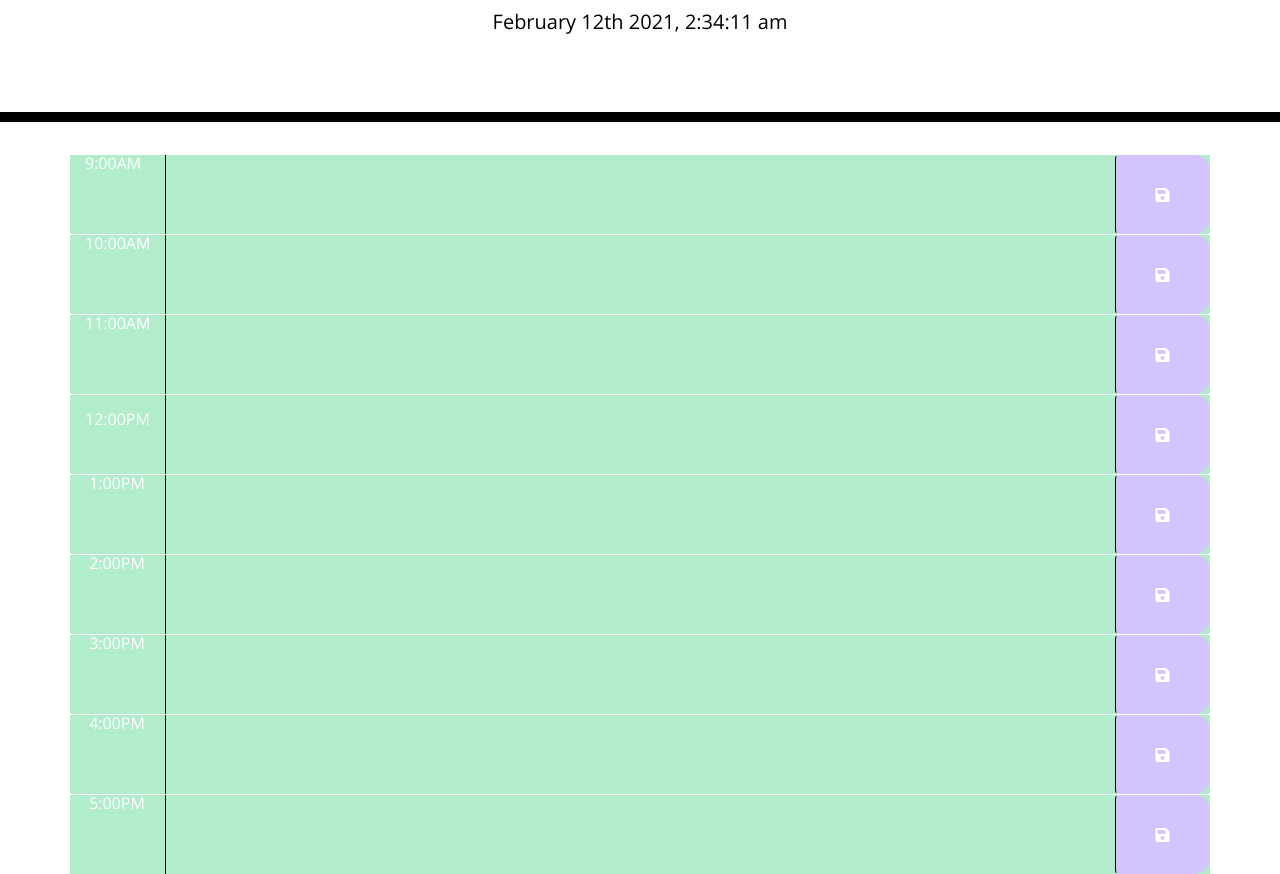
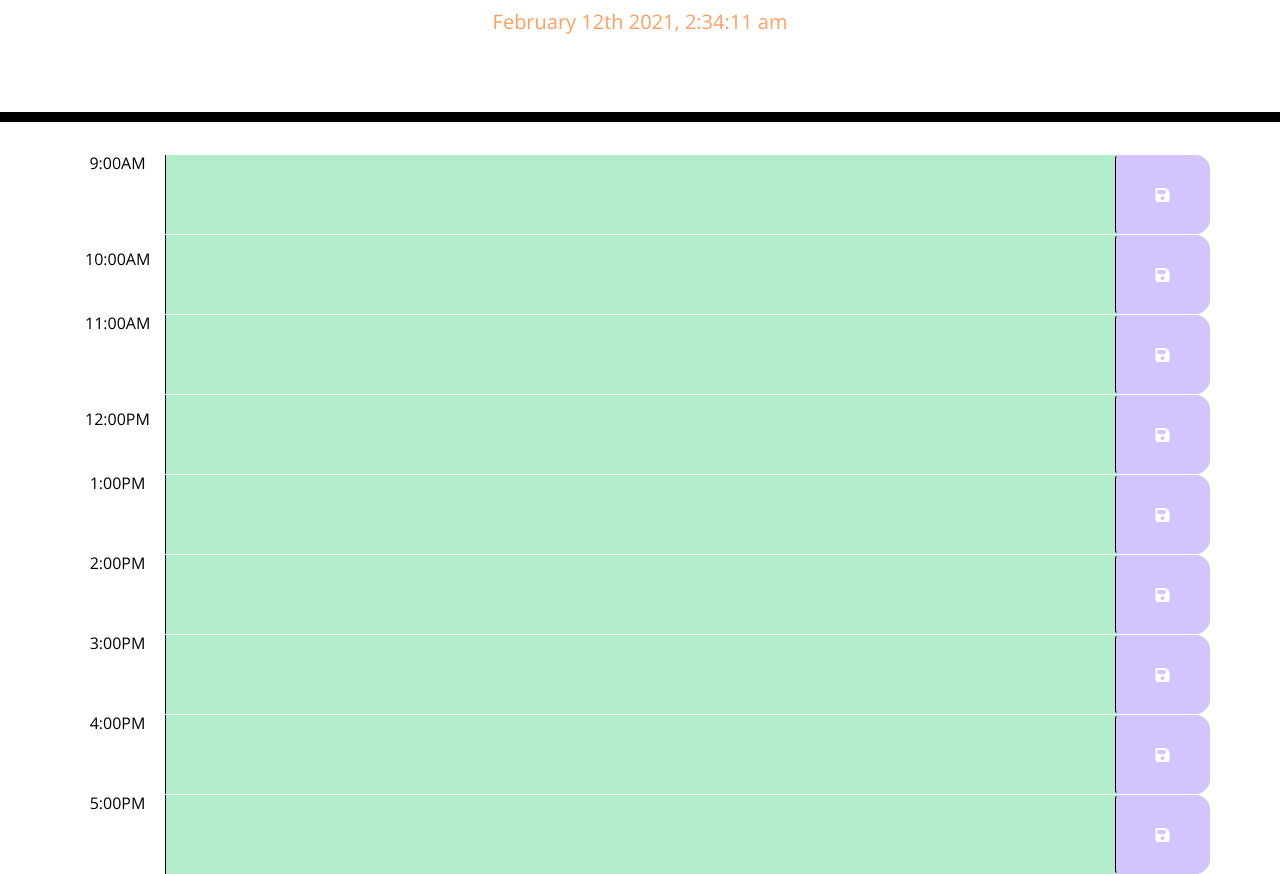
Before and after one commit to cailinyoung/cyoung-dayplanner, a plain HTML site: page index.html in a window 1280 px wide. Shown: the part 182-1056 px from the top of the page. Drawn offline with nearby package versions, Linux system fonts and the light colour scheme.

Commit message:
fixing last minute glitches

```diff
--- a/index.html
+++ b/index.html
@@ -22,54 +22,57 @@
 </head>
 
 <body>
+    <!-- jumbotron -->
     <header class="jumbotron">
         <h1 class="display-3">Work Day Planner</h1>
         <p class="lead">Good morning! Let's start your day!</p>
         <p id="currentDay" class="lead"></p>
     </header>
+
+    <!-- hour time block semantics  -->
     <div class="container">
-        <div id="nineAM" class="row">
-            <div class="col-md-1">9:00AM</div>
+        <div id="nineAm" class="row time-block">
+            <div class="col-md-1 hour"> 9:00AM </div>
             <textarea class="col-md-10 description"></textarea>
             <button class="btn saveBtn col-md-1"><i class="fas fa-save"></i></button>
         </div>
-        <div id="tenAM" class="row">
-            <div class="col-md-1">10:00AM</div>
+        <div id="tenAm" class="row time-block">
+            <div class="col-md-1 hour"> 10:00AM </div>
             <textarea class="col-md-10 description"></textarea>
             <button class="btn saveBtn col-md-1"><i class="fas fa-save"></i></button>
         </div>
-        <div id="elevenAM" class="row">
-            <div class="col-md-1">11:00AM</div>
+        <div id="elevenAm" class="row time-block">
+            <div class="col-md-1 hour">11:00AM </div>
             <textarea class="col-md-10 description"></textarea>
             <button class="btn saveBtn col-md-1"><i class="fas fa-save"></i></button>
         </div>
-        <div id="twelvePM" class="row">
-            <div class="col-md-1"> 12:00PM </div>
+        <div id="twelvePm" class="row time-block">
+            <div class="col-md-1 hour"> 12:00PM </div>
             <textarea class="col-md-10 description"></textarea>
             <button class="btn saveBtn col-md-1"><i class="fas fa-save"></i></button>
         </div>
-        <div id="onePM" class="row">
-            <div class="col-md-1"> 1:00PM </div>
+        <div id="onePm" class="row time-block">
+            <div class="col-md-1 hour"> 1:00PM </div>
             <textarea class="col-md-10 description"></textarea>
             <button class="btn saveBtn col-md-1"><i class="fas fa-save"></i></button>
         </div>
-        <div id="twoPM" class="row">
-            <div class="col-md-1"> 2:00PM </div>
+        <div id="twoPm" class="row time-block">
+            <div class="col-md-1 hour"> 2:00PM </div>
             <textarea class="col-md-10 description"></textarea>
             <button class="btn saveBtn col-md-1"><i class="fas fa-save"></i></button>
         </div>
-        <div id="threePM" class="row">
-            <div class="col-md-1"> 3:00PM </div>
+        <div id="threePm" class="row time-block">
+            <div class="col-md-1 hour"> 3:00PM </div>
             <textarea class="col-md-10 description"></textarea>
             <button class="btn saveBtn col-md-1"><i class="fas fa-save"></i></button>
         </div>
-        <div id="fourPM" class="row">
-            <div class="col-md-1"> 4:00PM </div>
+        <div id="fourPm" class="row time-block">
+            <div class="col-md-1 hour"> 4:00PM </div>
             <textarea class="col-md-10 description"></textarea>
             <button class="btn saveBtn col-md-1"><i class="fas fa-save"></i></button>
         </div>
-        <div id="fivePM" class="row">
-            <div class="col-md-1"> 5:00PM </div>
+        <div id="fivePm" class="row time-block">
+            <div class="col-md-1 hour"> 5:00PM </div>
             <textarea class="col-md-10 description"></textarea>
             <button class="btn saveBtn col-md-1"><i class="fas fa-save"></i></button>
         </div>
--- a/script.js
+++ b/script.js
@@ -9,15 +9,15 @@ $(".saveBtn").on("click", function () {
 });
 
 //  local save data
-$("nineAM .description").val(localStorage.getItem("hour-9"));
-$("tenAM .description").val(localStorage.getItem("hour-10"));
-$("elevenAM .description").val(localStorage.getItem("hour-11"));
-$("twelvePM .description").val(localStorage.getItem("hour-12"));
-$("#onePM .description").val(localStorage.getItem("hour-13"));
-$("#twoPM .description").val(localStorage.getItem("hour-14"));
-$("#threePM .description").val(localStorage.getItem("hour-15"));
-$("#fourPM .description").val(localStorage.getItem("hour-16"));
-$("#fivePM .description").val(localStorage.getItem("hour-17"));
+$("nineAm .description").val(localStorage.getItem("nineAm"));
+$("tenAm .description").val(localStorage.getItem("tenAm"));
+$("elevenAm .description").val(localStorage.getItem("elevenAm"));
+$("twelvePm .description").val(localStorage.getItem("twelvePm"));
+$("#onePm .description").val(localStorage.getItem("onePm"));
+$("#twoPm .description").val(localStorage.getItem("twoPm"));
+$("#threePm .description").val(localStorage.getItem("threePm"));
+$("#fourPm .description").val(localStorage.getItem("fourPm"));
+$("#fivePm .description").val(localStorage.getItem("fivePm"));
 
 $(document).ready(function () {
     function hourConfiguration() {
--- a/style.css
+++ b/style.css
@@ -16,7 +16,7 @@ textarea {
 .jumbotron {
     text-align: center;
     background-color: transparent;
-    color: black;
+    color: #FF9E5F;
     border-radius: 0;
     border-bottom: 10px solid black;
 }
@@ -39,7 +39,7 @@ textarea {
 .hour {
     background-color: #ffffff;
     color: #000000;
-    border-top: 1px dashed #000000;
+    justify-content: center;
 }
 
 .past {
```
